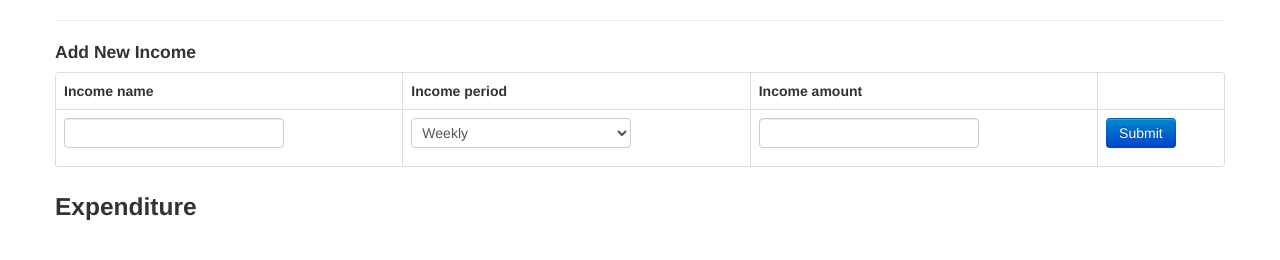
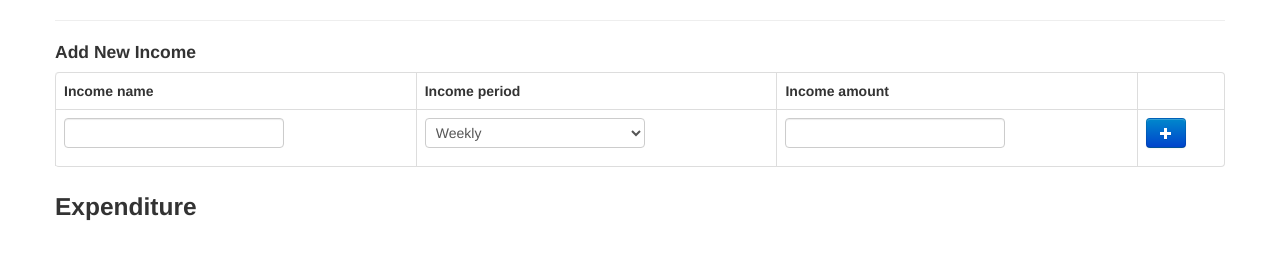
Before and after one commit to dlavelle7/lavapp, a Flask app: page /budgeting in a window 1280 px wide. Shown: the part 319-579 px from the top of the page. Run offline with Flask 2, Linux system fonts and the light colour scheme; parts of the project's set-up code (start-up, migrations or seed data) failed here and were passed over.

Commit message:
added glyphicons.

```diff
--- a/app/templates/budgeting.html
+++ b/app/templates/budgeting.html
@@ -22,7 +22,9 @@
     <td>{{income.total}}</td>
     <td>
         <form action="{{url_for('delete_income', income_id=income.id)}}" method="POST">
-            <input class="btn btn-danger" type="submit" value="Delete">
+            <button class="btn btn-danger" type="submit">
+                <i class="icon-remove icon-white"></i>
+            </button>
         </form>
     </td>
 </tr>
@@ -30,6 +32,7 @@
 </table>
 
 <hr>
+<!-- TODO: Split into separate 'income' view' -->
 <h4>Add New Income</h4>
 <table class="table table-bordered">
     <tr>
@@ -57,11 +60,15 @@
             {{form.amount}}
         </td>
         <td>
-            <input class="btn btn-primary" type="submit" value="Submit">
+            <button class="btn btn-primary" type="submit">
+                <i class="icon-plus icon-white"></i>
+            </button>
         </td>
     </form>
     </tr>
 </table>
+
+<!-- TODO: Split into separate 'expense' view' -->
 <h3>Expenditure</h3>
 
 {% endblock %}
```
